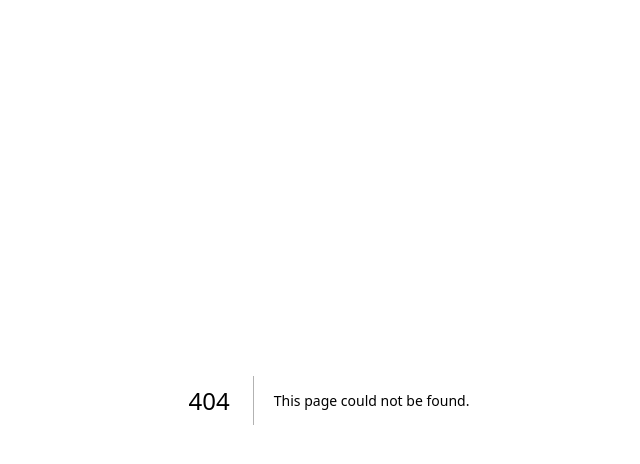
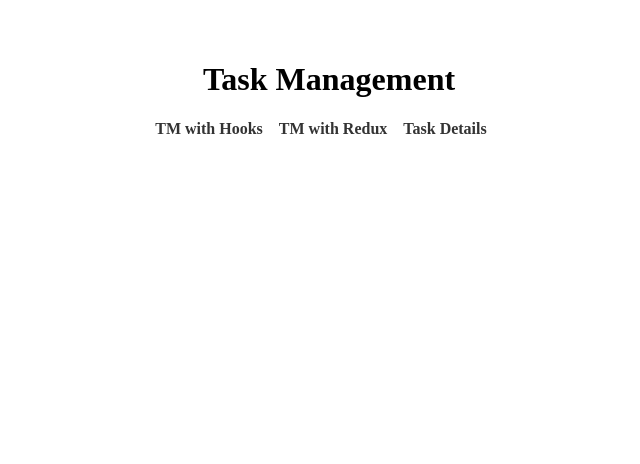
Before and after one commit to chanelleassaad/TaskManagement2, a Next.js app: page /home in a window 1280 px wide. Before the commit this address had no page. Shown: the top 464 px of the page, without its empty margins (311-951 px from the left). Built offline with nearby package versions, Linux system fonts and the light colour scheme.

Commit message:
created a dynamic title section created a home page fix styling

```diff
--- /dev/null
+++ b/src/components/section-title.tsx
@@ -0,0 +1,23 @@
+import { Home } from "@mui/icons-material";
+import { IconButton } from "@mui/material";
+import { useRouter } from "next/router";
+import React from "react";
+
+function SectionTitle({ title }: any) {
+  const router = useRouter();
+
+  return (
+    <div className="flex mb-2" style={{ backgroundColor: "lightblue" }}>
+      <IconButton
+        onClick={() => {
+          router.push(`/home`);
+        }}
+      >
+        <Home />
+      </IconButton>
+      <h2>{title}</h2>
+    </div>
+  );
+}
+
+export default SectionTitle;
--- /dev/null
+++ b/src/pages/home/index.module.css
@@ -0,0 +1,27 @@
+.container {
+    max-width: 800px;
+    margin: 0 auto;
+    padding: 2rem;
+    text-align: center;
+  }
+
+  .navLinks {
+    display: flex;
+    justify-content: center;
+    list-style-type: none;
+    padding: 0;
+  }
+
+  .navLinks li {
+    margin-right: 1rem;
+  }
+
+  .navLinks a {
+    text-decoration: none;
+    color: #333;
+    font-weight: bold;
+  }
+
+  .navLinks a:hover {
+    color: #0070f3;
+  }
--- /dev/null
+++ b/src/pages/home/index.tsx
@@ -0,0 +1,23 @@
+import Link from "next/link";
+import styles from "./index.module.css";
+
+export default function Home() {
+  return (
+    <div className={styles.container}>
+      <h1>Task Management</h1>
+      <nav>
+        <ul className={styles.navLinks}>
+          <li>
+            <Link href="/task-management-hooks">TM with Hooks</Link>
+          </li>
+          <li>
+            <Link href="/task-management-redux">TM with Redux</Link>
+          </li>
+          <li>
+            <Link href="/task-details">Task Details</Link>
+          </li>
+        </ul>
+      </nav>
+    </div>
+  );
+}
--- a/src/pages/index.tsx
+++ b/src/pages/index.tsx
@@ -1,4 +1,4 @@
-import TaskManagement from "./task-management";
+import TaskManagement from "./task-management-hooks";
 
 export default function Home() {
   return (
--- a/src/pages/task-details/index.tsx
+++ b/src/pages/task-details/index.tsx
@@ -1,3 +1,4 @@
+import SectionTitle from "@/components/section-title";
 import Image from "next/image";
 
 export default function TaskDetails({ data }: any) {
@@ -7,14 +8,10 @@ export default function TaskDetails({ data }: any) {
 
   return (
     <>
-      <p>{title}</p>
-      <Image
-        src={imageUrl}
-        width={430}
-        height={287}
-        alt="Picture of the author"
-        priority
-      />
+      <SectionTitle title={"Task Details"}></SectionTitle>
+
+      <h3>{title}</h3>
+      <Image src={imageUrl} width={430} height={287} alt="" priority />
     </>
   );
 }
--- a/src/pages/task-management/index.tsx
+++ b/src/pages/task-management-hooks/index.tsx
@@ -1,17 +1,17 @@
 import useTaskList from "@/hooks/useTaskList";
 import {
-  Button,
   Checkbox,
   IconButton,
   List,
   ListItem,
   ListItemSecondaryAction,
   ListItemText,
-  TextField,
 } from "@mui/material";
 import React, { useState } from "react";
 import DeleteIcon from "@mui/icons-material/Delete";
 import TaskInput from "@/components/task-input";
+import { useRouter } from "next/router";
+import SectionTitle from "@/components/section-title";
 
 function TaskManagement() {
   const { tasks, addTask, toggleTaskCompletion, deleteTask } = useTaskList();
@@ -22,9 +22,12 @@ function TaskManagement() {
     }
   };
 
+  const router = useRouter();
+
   return (
-    <div>
-      <h1>USING HOOKS</h1>
+    <>
+      <SectionTitle title={"TM with hooks"}></SectionTitle>
+
       <TaskInput onCreate={handleAddTask}></TaskInput>
 
       <List>
@@ -47,12 +50,7 @@ function TaskManagement() {
           </ListItem>
         ))}
       </List>
-
-      <a href={"/task-management-redux"}>
-        {" "}
-        Click here to see tasks done with Redux{" "}
-      </a>
-    </div>
+    </>
   );
 }
 
--- a/src/pages/task-management-redux/[taskId].tsx
+++ b/src/pages/task-management-redux/[taskId].tsx
@@ -3,6 +3,7 @@ import { Provider, useSelector } from "react-redux";
 import store, { RootState } from "@/redux/store";
 import { IconButton } from "@mui/material";
 import { Close } from "@mui/icons-material";
+import SectionTitle from "@/components/section-title";
 
 function TaskDetailsById() {
   const router = useRouter();
@@ -18,8 +19,10 @@ function TaskDetailsById() {
 
   return (
     <>
-      <div>
-        <h1>Task {task.id} Details</h1>
+      <SectionTitle title={"TM with redux"}></SectionTitle>
+
+      <div className="flex justify-between">
+        <h3>Task {task.id} Details</h3>
         <IconButton onClick={() => router.push("/task-management-redux")}>
           <Close />
         </IconButton>
--- a/src/pages/task-management-redux/index.tsx
+++ b/src/pages/task-management-redux/index.tsx
@@ -5,8 +5,6 @@ import React, { useEffect } from "react";
 import { useSelector, useDispatch, Provider } from "react-redux";
 import { PersistGate } from "redux-persist/integration/react";
 import {
-  TextField,
-  Button,
   List,
   ListItem,
   Checkbox,
@@ -17,6 +15,7 @@ import {
 import { useRouter } from "next/router";
 import { ArrowRight, Delete } from "@mui/icons-material";
 import TaskInput from "@/components/task-input";
+import SectionTitle from "@/components/section-title";
 
 function TaskManagementRedux() {
   const tasks = useSelector((state: RootState) => state.tasks.tasks);
@@ -35,8 +34,8 @@ function TaskManagementRedux() {
   }, [tasks]);
 
   return (
-    <div>
-      <h1>USING REDUX</h1>
+    <>
+      <SectionTitle title={"TM with redux"}></SectionTitle>
 
       <TaskInput onCreate={handleAddTask}></TaskInput>
 
@@ -56,7 +55,7 @@ function TaskManagementRedux() {
                   router.push(`/task-management-redux/${task.id}`);
                 }}
               >
-                <ArrowRight />
+                <h6>Details</h6> <ArrowRight />
               </IconButton>
               <IconButton
                 onClick={() => dispatch(deleteTask(task.id))}
@@ -69,7 +68,7 @@ function TaskManagementRedux() {
           </ListItem>
         ))}
       </List>
-    </div>
+    </>
   );
 }
 
--- a/src/styles/globals.css
+++ b/src/styles/globals.css
@@ -1,8 +1,8 @@
-/* @tailwind base;
-@tailwind components;
+/* @tailwind base; */
+/* @tailwind components;   */
 @tailwind utilities;
 
-:root {
+ /* :root {
   --foreground-rgb: 0, 0, 0;
   --background-start-rgb: 214, 219, 220;
   --background-end-rgb: 255, 255, 255;
@@ -14,9 +14,10 @@
     --background-start-rgb: 0, 0, 0;
     --background-end-rgb: 0, 0, 0;
   }
-}
+} */
 
 body {
+  background-color: aqua;
   color: rgb(var(--foreground-rgb));
   background: linear-gradient(
       to bottom,
@@ -26,7 +27,7 @@ body {
     rgb(var(--background-start-rgb));
 }
 
-@layer utilities {
+/* @layer utilities {
   .text-balance {
     text-wrap: balance;
   }
```
